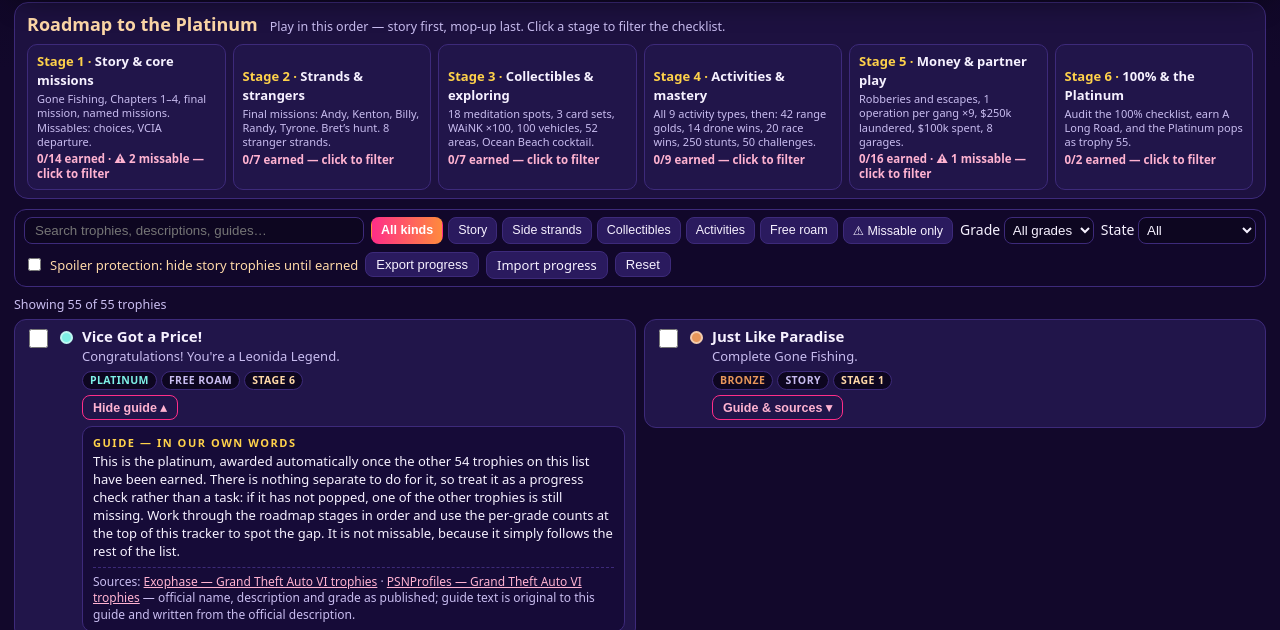
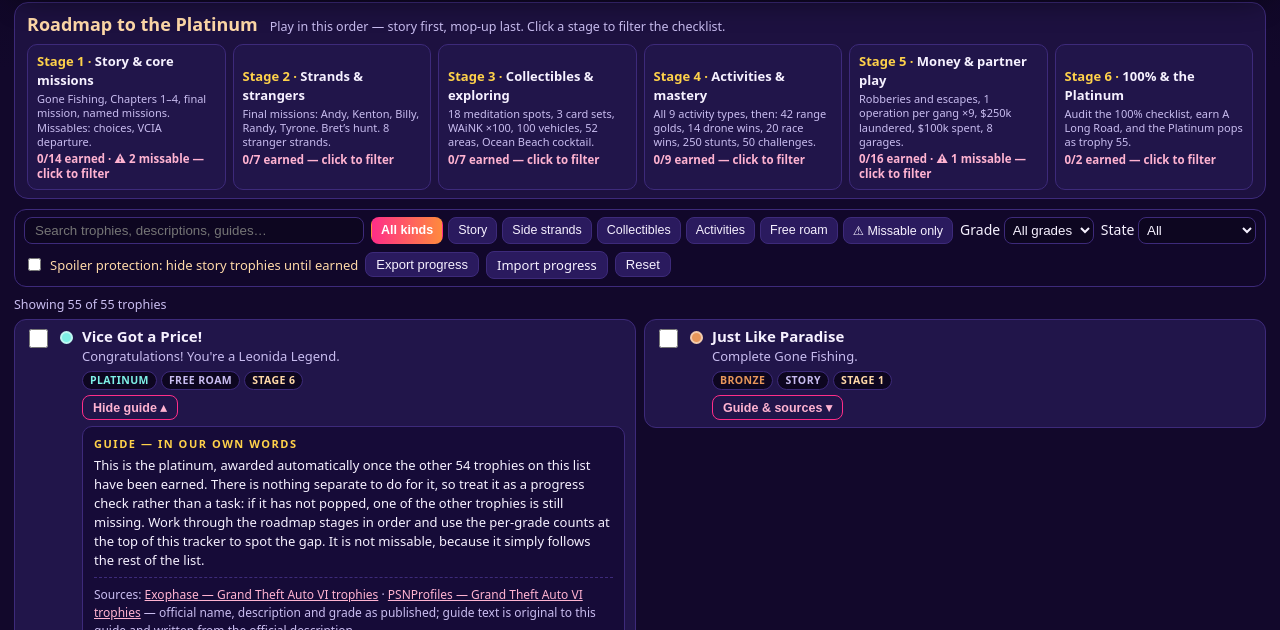
Before and after one commit to Oxwazolsky/gta6-trophy-guide-01, a plain HTML site: page app/index.html in a window 1280 px wide. Shown: the part 170-800 px from the top of the page. Drawn offline with Linux system fonts and the light colour scheme.

Commit message:
Rewrite Leonida Legend in recorded session 2026-11-21 14:25: guide, tracker, roadmap and screenshots
Rewrote all counted files in this session: README, main.ts, shots.json,
app UI (index/style/app/render/storage/roadmap) and the 55-trophy data
file with its original guides and Exophase/PSNProfiles sources.
Regenerated the four 1280x800 screenshots from the running app in a
headless browser, verified persistence/filters/spoiler behaviour and
the dossier build, then loosened guide-panel spacing after inspecting
the screenshots.

```diff
--- a/app/app.js
+++ b/app/app.js
@@ -1,7 +1,7 @@
-// app.js — Leonida Legend, the tracker controller.
+// app.js — Leonida Legend tracker controller, written in this session.
 // I load the 55 trophies, keep the current filter / search / spoiler state in
 // one place, and re-render the checklist, roadmap and progress header whenever
-// anything changes. Earned state is delegated to storage.js.
+// anything changes. Earned state itself is delegated to storage.js.
 
 import {
   loadEarnedNames,
--- a/app/roadmap.js
+++ b/app/roadmap.js
@@ -1,4 +1,4 @@
-// roadmap.js — the six-stage Roadmap to the Platinum.
+// roadmap.js — the six-stage Roadmap to the Platinum, written in this session.
 // The stages are my ordering of the official list: story first, then strands,
 // collectibles, activities, money / partner play, and finally the 100% audit.
 // Clicking a stage card filters the checklist to that stage.
--- a/app/storage.js
+++ b/app/storage.js
@@ -1,4 +1,4 @@
-// storage.js — persistence for Leonida Legend.
+// storage.js — persistence for Leonida Legend, written in this session.
 // Earned trophies and the spoiler setting live in localStorage; progress can
 // also leave the browser as a JSON file and come back in through import.
 
--- a/app/style.css
+++ b/app/style.css
@@ -1,5 +1,6 @@
-/* Leonida Legend — my neon-sunset styling: deep indigo night, a hot
-   pink / orange sunset in the hero, palm silhouettes, system fonts only. */
+/* Leonida Legend — my neon-sunset styling for this session: deep indigo
+   night, a hot pink / orange sunset in the hero, palm silhouettes,
+   system fonts only, and no external assets. */
 :root {
   --bg: #12082b;
   --bg2: #1d1140;
@@ -121,10 +122,10 @@ h1 span { font-size: 16px; font-weight: 600; color: #fff3d6; }
 .badge-missable { background: #5c0f2e; color: #ffb3c2; border-color: var(--pink); }
 .badge-stage { color: #ffd9a8; }
 .guide-btn { margin-top: 5px; background: none; border: 1px solid var(--pink); color: #ffb3d1; border-radius: 8px; padding: 4px 10px; cursor: pointer; font-size: 12.5px; font-weight: 700; }
-.guide-panel { margin-top: 6px; background: #160b38; border: 1px solid var(--line); border-radius: 10px; padding: 8px 10px; font-size: 13px; line-height: 1.38; }
-.guide-panel p { margin: 0 0 6px; }
-.guide-panel .guide-label { font-size: 11px; letter-spacing: .14em; color: var(--gold); font-weight: 800; margin-bottom: 3px; }
-.sources { font-size: 12px; color: var(--muted); border-top: 1px dashed var(--line); padding-top: 6px; }
+.guide-panel { margin-top: 6px; background: #160b38; border: 1px solid var(--line); border-radius: 10px; padding: 9px 11px; font-size: 13px; line-height: 1.46; }
+.guide-panel p { margin: 0 0 7px; }
+.guide-panel .guide-label { font-size: 11px; letter-spacing: .14em; color: var(--gold); font-weight: 800; margin-bottom: 4px; }
+.sources { font-size: 12px; color: var(--muted); border-top: 1px dashed var(--line); padding-top: 8px; margin-top: 4px; line-height: 1.5; }
 .sources a { color: #ffb3d1; }
 .missable-note { font-size: 12.5px; color: #ffb3c2; font-weight: 700; }
 .spoiler-mask { color: #ffd9a8; font-style: italic; }
```
Also changed, not shown: app/index.html (+1 -1 lines), app/render.js (+4 -4 lines), shots.json (+1 -6 lines), screenshots/1-cover.jpg, screenshots/2-roadmap.jpg, screenshots/3-spoiler.jpg, screenshots/4-missable-guide.jpg, 2 other files.
